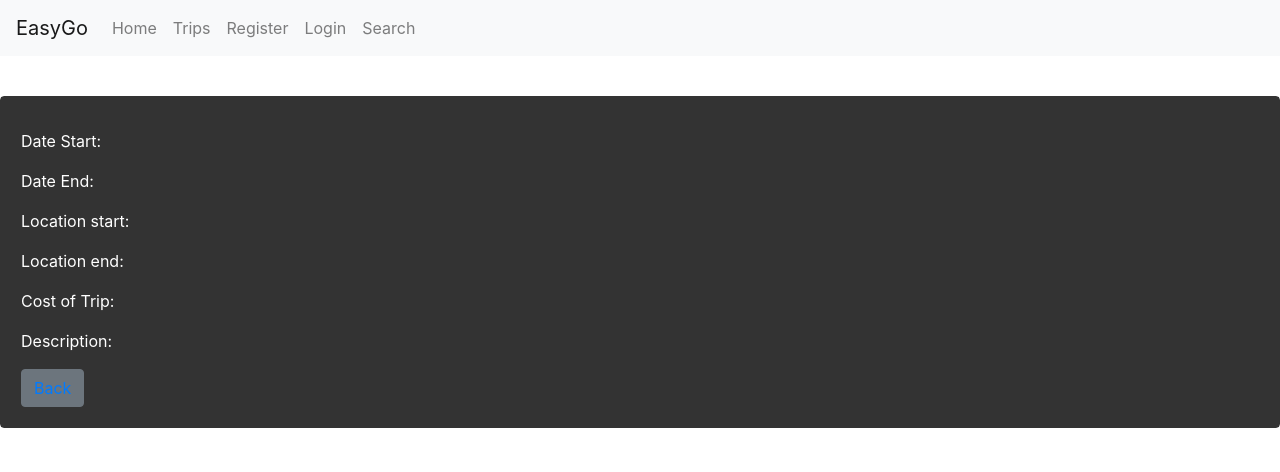
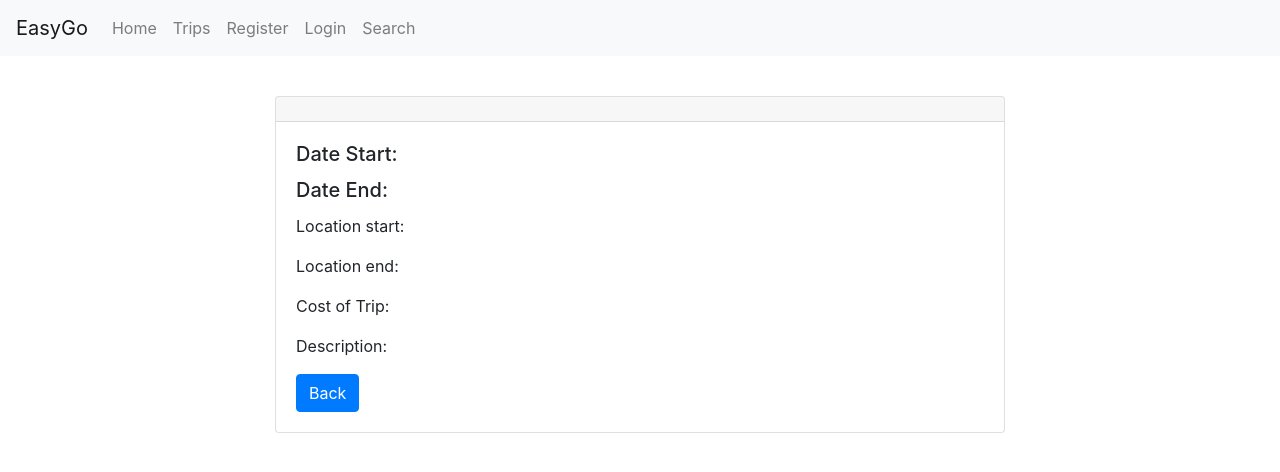
Before and after one commit to nkoptsov/easyGo, a React app: page /trips/1 in a window 1280 px wide. Shown: the top 472 px of the page. Built offline with nearby package versions, Linux system fonts and the light colour scheme; no server answers.

Commit message:
change trip styles

```diff
--- a/src/client/Components/Trips/CardTrip.js
+++ b/src/client/Components/Trips/CardTrip.js
@@ -5,16 +5,16 @@ import { Card, Button, CardHeader, CardBody, CardTitle, CardText } from 'reactst
 
 const CardTrip = ({ trip }) => {
     return (
-        <Card inverse style={{ backgroundColor: '#333', borderColor: '#333' }}>
-            <CardHeader style={{fontWeight: 'bold'}}>{trip.name}</CardHeader>
-            <CardBody inverse style={{ backgroundColor: '#333', borderColor: '#333' }}>
+        <Card>
+            <CardHeader tag="h3">{trip.name}</CardHeader>
+            <CardBody>
                 <CardTitle>Start: {trip.dateStart}</CardTitle>
                 <CardTitle>End: {trip.dateEnd}</CardTitle>
                 <CardText>{trip.description}</CardText>
-                <Button>
-                    <Link to={`./trips/${trip.id}`}>Learn more</Link>
-                </Button>
-            </CardBody>
+                <Link to={`./trips/${trip.id}`}>
+                    <Button color="primary">Learn more</Button>
+                </Link>
+             </CardBody>
         </Card>
 
     );
--- a/src/client/Components/Trips/TripView.js
+++ b/src/client/Components/Trips/TripView.js
@@ -1,25 +1,33 @@
 import React from 'react';
 import { Link } from 'react-router-dom';
-import { Card, CardText, CardBody, CardTitle, Button } from 'reactstrap';
+import { Container, Row, Col, Card, CardHeader, CardText, CardBody, CardTitle, Button } from 'reactstrap';
 
 const TripView = ({ trip }) => {
   return (
+    <Container>
+      <Row>
+          <Col sm="12" md={{ size: 8, offset: 2 }}>
+              <Card>
+                  <CardHeader tag="h3">{trip.name}</CardHeader>
+                  <CardBody>
 
-    <Card inverse style={{ backgroundColor: '#333', borderColor: '#333' }}>
-      <CardBody inverse style={{ backgroundColor: '#333', borderColor: '#333' }}>
-        <CardTitle>{trip.name}</CardTitle>
-        <CardText>Date Start: {trip.dateStart}</CardText>
-        <CardText>Date End: {trip.dateEnd}</CardText>
+                      <CardTitle>Date Start: {trip.dateStart}</CardTitle>
+                      <CardTitle>Date End: {trip.dateEnd}</CardTitle>
                       <CardText>Location start: {trip.locationStart}</CardText>
                       <CardText>Location end: {trip.locationEnd}</CardText>
                       <CardText>Cost of Trip: {trip.tripCost}</CardText>
                       <CardText>Description: {trip.description}</CardText>
-        <Button>
-          <Link to={`../trips`}>Back</Link>
-        </Button>
+
+                      <Link to={`../trips`}>
+                          <Button color="primary">Back</Button>
+                      </Link>
+
                   </CardBody>
               </Card>
+          </Col>
+      </Row>
 
+    </Container>
   );
 }
 
--- a/src/client/Components/Trips/TripsView.js
+++ b/src/client/Components/Trips/TripsView.js
@@ -1,17 +1,19 @@
 import React from 'react';
 import CardTrip from './CardTrip';
-import { Container, CardDeck, Row, Col } from 'reactstrap';
+import { Container, CardDeck, Row, Col, CardGroup } from 'reactstrap';
 
 const TripsView = props => (
-  <Container fluid>
+  <Container fluid main-container>
     <Row>
+        <CardGroup>
       <CardDeck>
         {props.data.map(trip => (
-          <Col style={{ padding: '20px 0 0 20px' }}>
+          <Col xs="auto" style={{ padding: '20px 0 0 20px' }}>
             <CardTrip key={trip.id} trip={trip} />
           </Col>
         ))}
       </CardDeck>
+        </CardGroup>
     </Row>
   </Container>
 );
```
Lines whose indentation alone changed are shown as unchanged.
